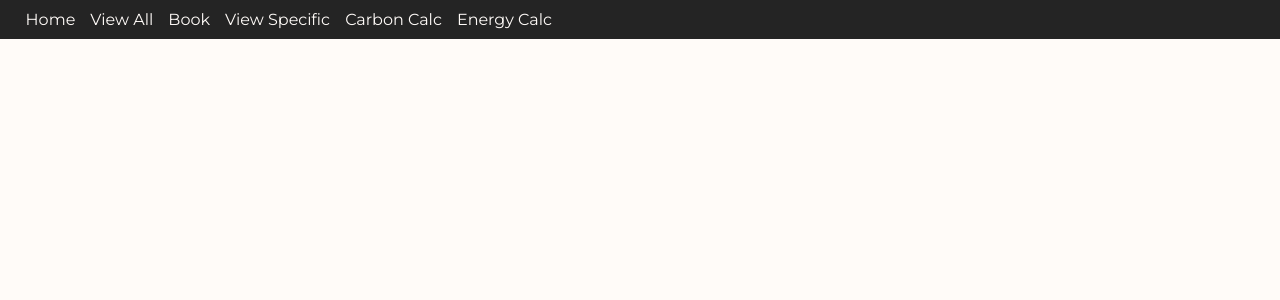
After one commit to mortonjames357/OS_Mock_Task2, a Flask app: page /energy_calc in a window 1280 px wide. The commit adds this page. Shown: the top 300 px of the page. Run offline with Flask 3, Linux system fonts and the light colour scheme; some web fonts are replaced.

Commit message:
Setup stubs, route and page

```diff
--- a/app.py
+++ b/app.py
@@ -6,7 +6,7 @@ from queries.users_queries import *
 from queries.bookings_queries import *
 from queries.technician_queries import *
 from queries.appointments_queries import *
-from carbon_calc import calculate_carbon_footprint
+from calculators.carbon_calc import calculate_carbon_footprint
 
 app = Flask(__name__, static_folder='./static')
 
@@ -144,6 +144,11 @@ def carbon_calc():
         score=score
         )
 
+@app.route('/energy_calc', methods=['GET', 'POST'])
+def energy_calc():
+    return render_template('energy_calc.html')
+
+
 if __name__ == '__main__':
     start_database()
     app.run(debug=True)
--- /dev/null
+++ b/calculators/energy_calc.py
@@ -0,0 +1,2 @@
+def calculate_energy():
+    pass
--- a/templates/carbon_calc.html
+++ b/templates/carbon_calc.html
@@ -16,6 +16,7 @@
         <a href="{{ url_for('create_booking_page') }}">Book</a>
         <a href="{{ url_for('view_specific') }}">View Specific</a>
         <a href="{{ url_for('carbon_calc') }}">Carbon Calc</a>
+        <a href="{{ url_for('energy_calc') }}">Energy Calc</a>
     </nav>
 
     <div class="titleCard">
--- a/templates/create_booking.html
+++ b/templates/create_booking.html
@@ -15,6 +15,7 @@
         <a href="{{ url_for('create_booking_page') }}">Book</a>
         <a href="{{ url_for('view_specific') }}">View Specific</a>
         <a href="{{ url_for('carbon_calc') }}">Carbon Calc</a>
+        <a href="{{ url_for('energy_calc') }}">Energy Calc</a>
     </nav>
 
     <h2>Create a New Booking</h2>
--- /dev/null
+++ b/templates/energy_calc.html
@@ -0,0 +1,22 @@
+<!DOCTYPE html>
+<html lang="en">
+<head>
+    <meta charset="UTF-8">
+    <meta name="viewport" content="width=device-width, initial-scale=1.0">
+    <title>Document</title>
+    <link rel="stylesheet" href="{{ url_for('static', filename='index.css') }}">
+    <link rel="stylesheet" href="{{ url_for('static', filename='navbar.css') }}">
+    <link rel="stylesheet" href="{{ url_for('static', filename='form.css') }}">
+    <script src="../static/main.js"></script>
+</head>
+<body>
+    <nav>
+        <a href="{{ url_for('home') }}">Home</a>
+        <a href="{{ url_for('view_all') }}">View All</a>
+        <a href="{{ url_for('create_booking_page') }}">Book</a>
+        <a href="{{ url_for('view_specific') }}">View Specific</a>
+        <a href="{{ url_for('carbon_calc') }}">Carbon Calc</a>
+        <a href="{{ url_for('energy_calc') }}">Energy Calc</a>
+    </nav>
+</body>
+</html>
--- a/templates/index.html
+++ b/templates/index.html
@@ -16,6 +16,7 @@
         <a href="{{ url_for('create_booking_page') }}">Book</a>
         <a href="{{ url_for('view_specific') }}">View Specific</a>
         <a href="{{ url_for('carbon_calc') }}">Carbon Calc</a>
+        <a href="{{ url_for('energy_calc') }}">Energy Calc</a>
     </nav>
 
     <div class="titleCard">
--- a/templates/view_all.html
+++ b/templates/view_all.html
@@ -16,6 +16,7 @@
         <a href="{{ url_for('create_booking_page') }}">Book</a>
         <a href="{{ url_for('view_specific') }}">View Specific</a>
         <a href="{{ url_for('carbon_calc') }}">Carbon Calc</a>
+        <a href="{{ url_for('energy_calc') }}">Energy Calc</a>
     </nav>
 
     <form method="POST" action="/view_all" id="viewForm">
--- a/templates/view_specific.html
+++ b/templates/view_specific.html
@@ -16,6 +16,7 @@
         <a href="{{ url_for('create_booking_page') }}">Book</a>
         <a href="{{ url_for('view_specific') }}">View Specific</a>
         <a href="{{ url_for('carbon_calc') }}">Carbon Calc</a>
+        <a href="{{ url_for('energy_calc') }}">Energy Calc</a>
     </nav>
 
     <form method="POST" id="viewSpecificForm">
```
Also changed, not shown: calculators/carbon_calc.py (renamed from carbon_calc.py).
